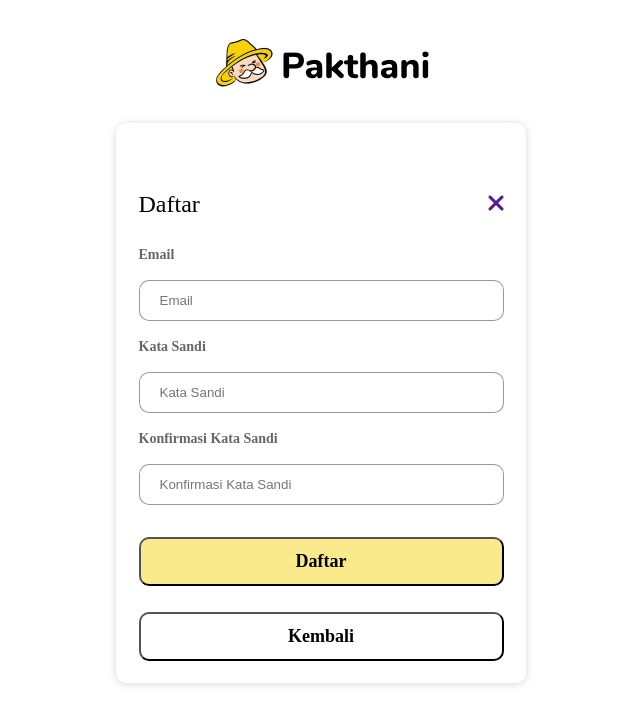
After one commit to luthfianum/pakThani, a CodeIgniter 4 app: template app/Views/register.php in a window 1280 px wide. The commit adds this page. Shown: the top 725 px of the page, without its empty margins (319-959 px from the left). Run offline with PHP 8.4 and a stand-in for CodeIgniter, Linux system fonts and the light colour scheme; the template is opened without the code that fills it, so the values that code supplies are empty; some libraries are stand-ins or nearby versions.

Commit message:
Front-end login & register

```diff
--- a/app/Controllers/SigninController.php
+++ b/app/Controllers/SigninController.php
@@ -7,7 +7,7 @@ use App\Models\UserModel;
 class SigninController extends Controller {
     public function index() {
         helper(['form']);
-        echo view('login');
+        echo view('loginAlternate');
     }
 
     public function loginAuth() {
@@ -44,5 +44,3 @@ class SigninController extends Controller {
         }
     }
 }
-
-?>
--- /dev/null
+++ b/app/Views/register.php
@@ -0,0 +1,75 @@
+<!DOCTYPE html>
+<html lang="en">
+
+<head>
+    <meta charset="UTF-8">
+    <meta http-equiv="X-UA-Compatible" content="IE=edge">
+    <link rel="stylesheet" href="css/loginAlternate.css">
+    <link rel="stylesheet" href="https://cdnjs.cloudflare.com/ajax/libs/font-awesome/6.0.0-beta3/css/all.min.css" integrity="sha512-Fo3rlrZj/k7ujTnHg4CGR2D7kSs0v4LLanw2qksYuRlEzO+tcaEPQogQ0KaoGN26/zrn20ImR1DfuLWnOo7aBA==" crossorigin="anonymous" referrerpolicy="no-referrer" />
+    <meta name="viewport" content="width=device-width, initial-scale=1.0">
+    <title>Document</title>
+</head>
+
+<body>
+
+    <div id="login-logo">
+        <img src="/assets/logo.png" alt="">
+    </div>
+
+    <div class="login-card flex">
+        <div style="margin: 0 auto; padding: 10% 0; width: 365px;">
+            <div class="flex" style="flex-direction: row; justify-content: space-between; align-items: center;">
+                <p style="text-align: left;">Daftar</p>
+                <a href=""><i class="fas fa-times"></i></a>
+            </div>
+
+            <div id="form-signup">
+
+                <?php if (isset($validation)) : ?>
+                    <div class="alert alert-warning">
+                        <?= $validation->listErrors() ?>
+                    </div>
+                <?php endif; ?>
+
+                <form action="<?php echo base_url(); ?>/signup" method="post">
+
+                    <div class="flex">
+                        <label for="user-email">Email</label>
+                        <input type="email" id="email" name="email" placeholder="Email">
+                    </div>
+
+                    <div class="flex">
+                        <label for="user-password">Kata Sandi</label>
+                        <input type="password" id="password" name="password" placeholder="Kata Sandi">
+                    </div>
+
+                    <div class="flex">
+                        <label for="user-password-confirmation">Konfirmasi Kata Sandi</label>
+                        <input type="password" id="confirmpassword" name="password" placeholder="Konfirmasi Kata Sandi">
+                    </div>
+
+                    <div id="btn-signup">
+                        <button type="submit" value="Submit">Daftar</button>
+                    </div>
+
+                    <div id="btn-kembali">
+                        <a href="<?php echo base_url(); ?>/login">
+                            <button type="button" value="Submit">Kembali</button>
+                        </a>
+                    </div>
+
+                    <!-- <div id="pembatas-atau">
+                        <img id="atau" src="assets/LoginAlternate_atau.png" alt="">
+                    </div> -->
+
+                    <!-- <div id="btn-daftar">
+                        <button type="submit" value="Submit">Daftar</button>
+                    </div> -->
+                </form>
+            </div>
+        </div>
+
+    </div>
+</body>
+
+</html>
--- /dev/null
+++ b/public/css/loginAlternate.css
@@ -0,0 +1,152 @@
+#login-logo {
+  display: flex;
+  align-items: center;
+  justify-content: center;
+  padding: 25px;
+}
+
+.login-card {
+  margin-left: auto;
+  margin-right: auto;
+  width: 20%;
+  min-width: 410px;
+  height: 560px;
+  /* left: 515px;
+  top: 165px; */
+  padding: 50px auto;
+
+  background: #ffffff;
+  box-shadow: 0px 1px 10px -1px rgba(0, 0, 0, 0.2);
+  border-radius: 10px;
+
+  font-family: Nunito;
+  font-style: normal;
+  font-weight: normal;
+  font-size: 24px;
+  line-height: 33px;
+  display: flex;
+  /* align-items: center; */
+}
+
+input[type="email"] {
+  width: 100%;
+  padding: 12px 20px;
+  margin: 16px 0;
+  display: inline-block;
+  border: 1px solid rgba(0, 0, 0, 0.4);
+  box-sizing: border-box;
+  border-radius: 10px;
+}
+
+input[type="password"] {
+  width: 100%;
+  padding: 12px 20px;
+  margin: 16px 0;
+  display: inline-block;
+  border: 1px solid rgba(0, 0, 0, 0.4);
+  box-sizing: border-box;
+  border-radius: 10px;
+}
+
+#form-login {
+  /* position: relative; */
+  width: 100%;
+  font-weight: bold;
+  font-size: 14px;
+  line-height: 19px;
+  display: flex;
+  color: rgba(0, 0, 0, 0.6);
+  /* left: -47px;
+  top: 5px; */
+  /* margin: 0 auto; */
+}
+
+#form-signup {
+  /* position: relative; */
+  width: 100%;
+  font-weight: bold;
+  font-size: 14px;
+  line-height: 19px;
+  display: flex;
+  color: rgba(0, 0, 0, 0.6);
+  /* left: -47px;
+  top: 5px; */
+  /* margin: 0 auto; */
+}
+
+#form-signup form {
+  width: 100%;
+}
+
+#form-login a {
+  text-align: right;
+  color: #4cb654;
+  font-weight: 300;
+}
+
+#btn-login button {
+  width: 100%;
+  /* height: 50px; */
+  background: rgba(247, 209, 0, 0.45);
+  border-radius: 10px;
+  margin: 16px 0;
+  padding: 10px;
+
+  font-family: Nunito;
+  font-style: normal;
+  font-weight: bold;
+  font-size: 18px;
+  line-height: 25px;
+}
+
+#btn-daftar button {
+  width: 100%;
+  border-radius: 10px;
+  background: #ffffff;
+  margin: 16px 0;
+  padding: 10px;
+
+  font-family: Nunito;
+  font-style: normal;
+  font-weight: bold;
+  font-size: 18px;
+  line-height: 25px;
+}
+
+#btn-signup button {
+  width: 100%;
+  background: rgba(247, 209, 0, 0.45);
+  border-radius: 10px;
+  margin: 16px 0;
+  padding: 10px;
+
+  font-family: Nunito;
+  font-style: normal;
+  font-weight: bold;
+  font-size: 18px;
+  line-height: 25px;
+}
+
+#btn-kembali button {
+  width: 100%;
+  background: #ffffff;
+  border-radius: 10px;
+  margin: 10px 0;
+  padding: 10px;
+
+  font-family: Nunito;
+  font-style: normal;
+  font-weight: bold;
+  font-size: 18px;
+  line-height: 25px;
+}
+
+#atau {
+  /* width: 365px; */
+  height: 25px;
+}
+
+.flex {
+  display: flex;
+  flex-direction: column;
+}
```
Also changed, not shown: app/Controllers/SignUpController.php (+10 -8 lines), app/Views/legacy/login.php (renamed from app/Views/login.php, +7 -4 lines), app/Views/loginAlternate.php (added, +61 -0 lines), app/Views/legacy/signup.php (renamed from app/Views/signup.php), public/assets/Frame_Silang.png (added), public/assets/LoginAlternate_atau.png (added).
